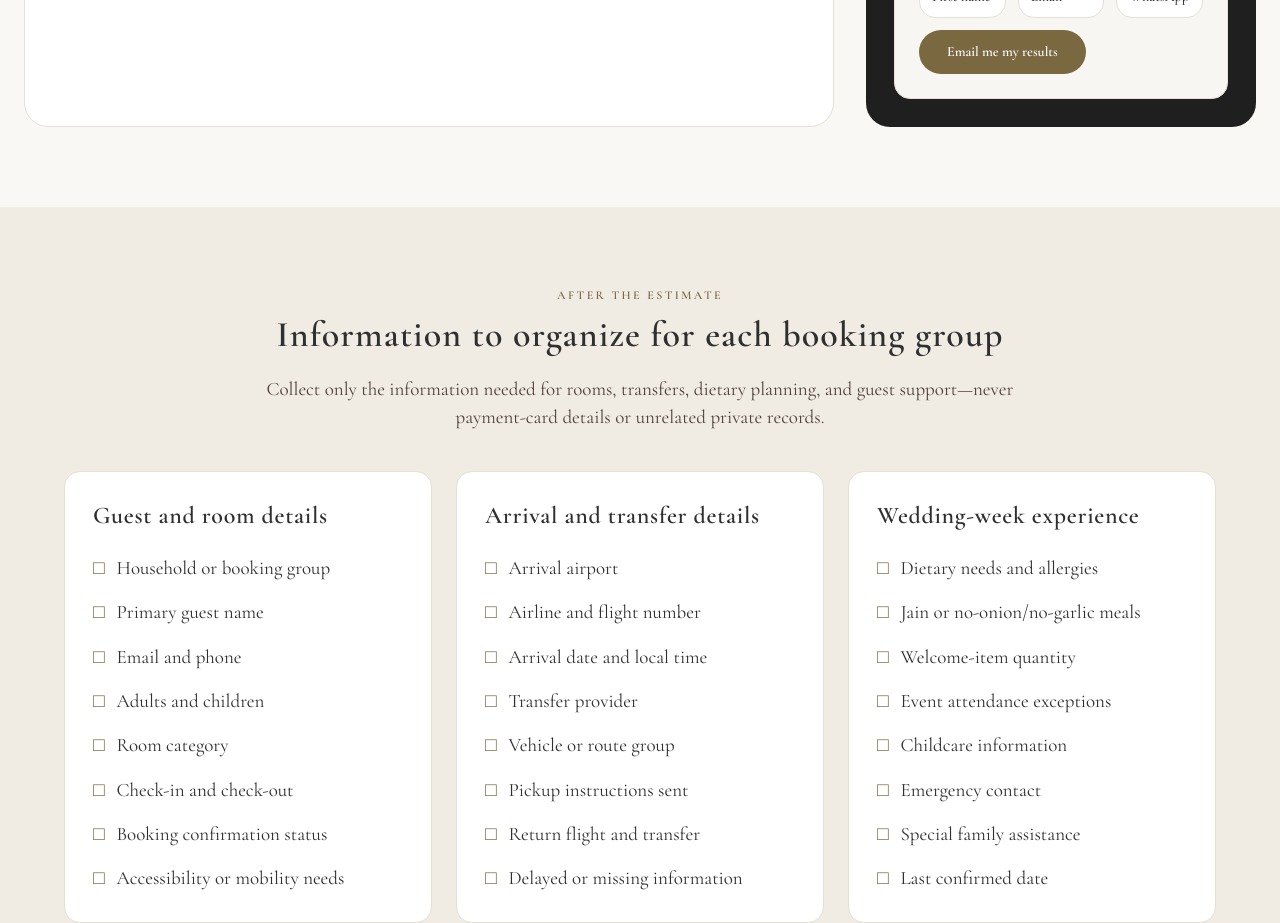
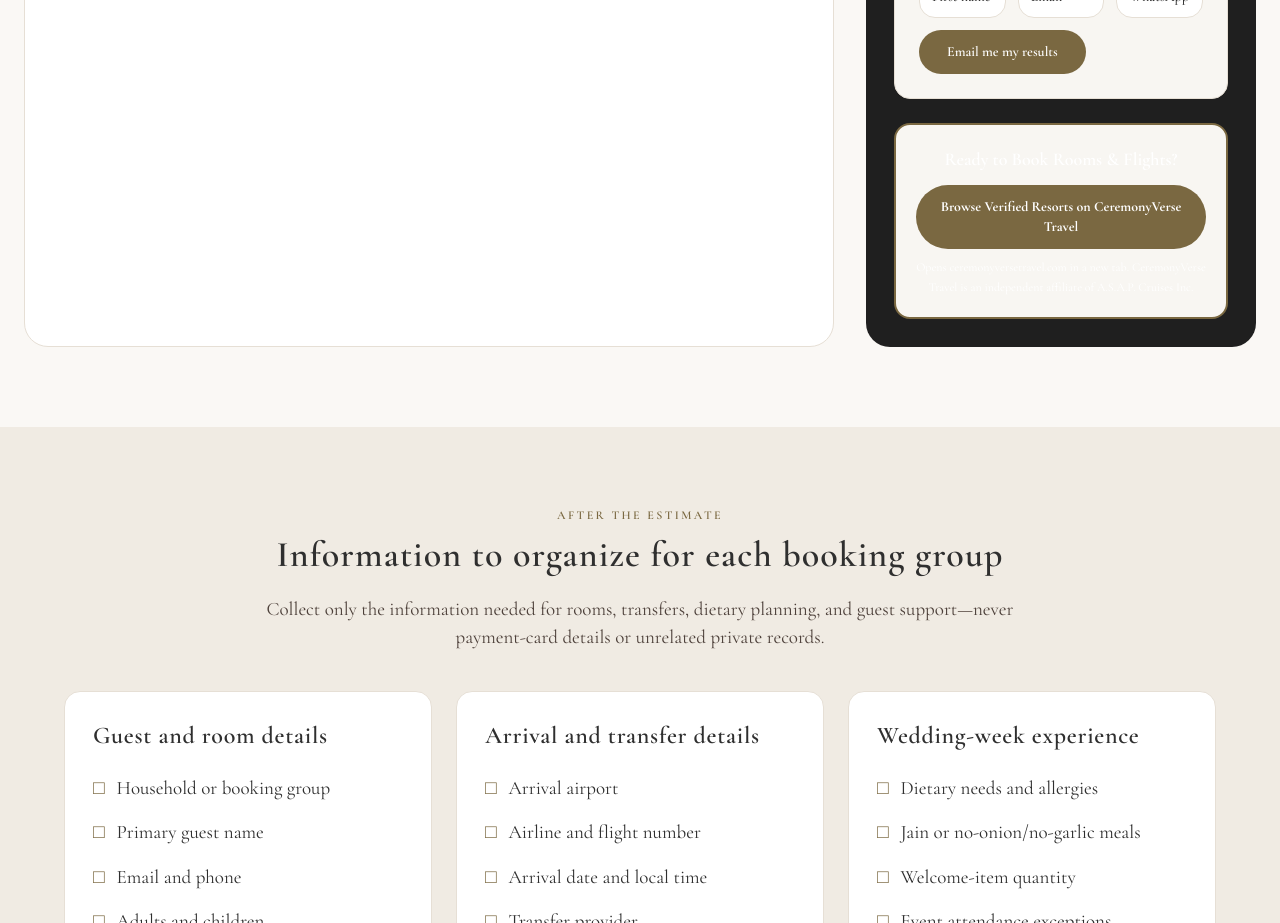
Before and after one commit to leylabernie/v0-ceremony-verse-wedding-concierge, a Next.js app: page /planning-tools/guest-logistics in a window 1280 px wide. Shown: the part 1660-2583 px from the top of the page. Built offline with nearby package versions, Linux system fonts and the light colour scheme; no server answers.

Commit message:
feat: link existing calculators to ceremonyversetravel booking portal

```diff
--- a/app/destination-decision-map/page.tsx
+++ b/app/destination-decision-map/page.tsx
@@ -1,6 +1,7 @@
 // Design intent: preserve CeremonyVerse's quiet editorial palette, serif-led hierarchy, and honest no-pressure planning guidance.
 import Link from "next/link"
 import { buildBreadcrumb, buildMetadata, JsonLd } from "@/lib/seo"
+import { TravelPortalCta } from "@/components/travel-portal-cta"
 
 export const metadata = buildMetadata({
   path: "/destination-decision-map/",
@@ -166,6 +167,8 @@ export default function DestinationDecisionMapPage() {
           <Link href="/contact/?service=mexico&from=destination-decision-map-final" className="mt-8 inline-flex rounded-full bg-[#7a6841] px-7 py-3 text-sm font-semibold text-white transition hover:bg-[#665633] focus:outline-none focus:ring-2 focus:ring-[#7a6841] focus:ring-offset-2">
             Schedule a Free 30-Minute Consultation
           </Link>
+          {/* Booking-portal CTA — dual-site engine (agents.md). */}
+          <TravelPortalCta source="destination_decision_map" className="mt-8" />
         </div>
       </section>
     </main>
--- a/app/planning-tools/budget/budget-planner-client.tsx
+++ b/app/planning-tools/budget/budget-planner-client.tsx
@@ -5,6 +5,7 @@ import { useMemo, useRef, useState } from "react"
 import { trackEvent } from "@/lib/analytics"
 import { ResortRateSelector } from "./resort-rate-selector"
 import { CalculatorLeadCapture } from "@/components/calculator-lead-capture"
+import { TravelPortalCta } from "@/components/travel-portal-cta"
 
 const costCategories = [
   { key: "resortEvents", label: "Resort wedding package, venues, food and beverage", group: "Wedding events" },
@@ -300,6 +301,8 @@ export function BudgetPlannerClient() {
             results={summary}
             className="mt-6 print:hidden"
           />
+          {/* Booking-portal CTA — dual-site engine (agents.md). */}
+          <TravelPortalCta source="destination_wedding_budget" className="mt-6 print:hidden" />
         </aside>
       </div>
     </section>
--- a/app/planning-tools/family-responsibility-map/family-map-actions.tsx
+++ b/app/planning-tools/family-responsibility-map/family-map-actions.tsx
@@ -1,6 +1,7 @@
 "use client"
 
 import { trackEvent } from "@/lib/analytics"
+import { TravelPortalCta } from "@/components/travel-portal-cta"
 
 export function FamilyMapActions() {
   const trackDownload = () => {
@@ -19,6 +20,7 @@ export function FamilyMapActions() {
   }
 
   return (
+    <>
       <div className="mt-8 flex flex-col justify-center gap-3 sm:flex-row print:hidden">
         <a
           href="/downloads/ceremonyverse-family-responsibility-map.csv"
@@ -32,5 +34,8 @@ export function FamilyMapActions() {
           Print or Save as PDF
         </button>
       </div>
+      {/* Booking-portal CTA — dual-site engine (agents.md). */}
+      <TravelPortalCta source="family_responsibility_map" className="mt-4 print:hidden" />
+    </>
   )
 }
--- a/app/planning-tools/guest-logistics/guest-logistics-client.tsx
+++ b/app/planning-tools/guest-logistics/guest-logistics-client.tsx
@@ -4,6 +4,7 @@ import Link from "next/link"
 import { useMemo, useRef, useState } from "react"
 import { trackEvent } from "@/lib/analytics"
 import { CalculatorLeadCapture } from "@/components/calculator-lead-capture"
+import { TravelPortalCta } from "@/components/travel-portal-cta"
 
 interface GuestCosts {
   guestCount: string
@@ -161,6 +162,8 @@ export function GuestLogisticsClient() {
             results={summary}
             className="mt-6 print:hidden"
           />
+          {/* Booking-portal CTA — dual-site engine (agents.md). */}
+          <TravelPortalCta source="guest_vip_cost" className="mt-6 print:hidden" />
         </aside>
       </div>
     </section>
--- a/app/planning-tools/resort-comparison/resort-comparison-client.tsx
+++ b/app/planning-tools/resort-comparison/resort-comparison-client.tsx
@@ -4,6 +4,7 @@ import Link from "next/link"
 import { useMemo, useRef, useState } from "react"
 import { trackEvent } from "@/lib/analytics"
 import { CalculatorLeadCapture } from "@/components/calculator-lead-capture"
+import { TravelPortalCta } from "@/components/travel-portal-cta"
 
 const termMetrics = [
   { key: "eventScope", label: "Event venues, hours and inclusions" },
@@ -236,6 +237,8 @@ export function ResortComparisonClient() {
           results={summaries}
           className="mt-8 print:hidden"
         />
+        {/* Booking-portal CTA — dual-site engine (agents.md). */}
+        <TravelPortalCta source="resort_quote_comparison" className="mt-8 print:hidden" />
       </div>
     </section>
   )
--- a/app/planning-tools/shipping-customs/shipping-customs-client.tsx
+++ b/app/planning-tools/shipping-customs/shipping-customs-client.tsx
@@ -4,6 +4,7 @@ import Link from "next/link"
 import { useMemo, useRef, useState } from "react"
 import { trackEvent } from "@/lib/analytics"
 import { CalculatorLeadCapture } from "@/components/calculator-lead-capture"
+import { TravelPortalCta } from "@/components/travel-portal-cta"
 
 const servicePlans = [
   { value: "0", label: "No CeremonyVerse tier selected" },
@@ -224,6 +225,8 @@ export function ShippingCustomsClient() {
             results={summary}
             className="mt-6 print:hidden"
           />
+          {/* Booking-portal CTA — dual-site engine (agents.md). */}
+          <TravelPortalCta source="shipping_customs" className="mt-6 print:hidden" />
         </aside>
       </div>
     </section>
--- a/components/ceremony-timeline-builder.tsx
+++ b/components/ceremony-timeline-builder.tsx
@@ -4,6 +4,7 @@ import Link from "next/link"
 import { useState, type FormEvent } from "react"
 import { BUDGETS, VENUES, TOOLKIT_PDF, PRIVACY_CONSENT_TEXT, PLANNING_CONSENT_TEXT, buildTimeline, timelineText, type CeremonyKind } from "@/lib/ceremony-toolkit"
 import { trackEvent } from "@/lib/analytics"
+import { TravelPortalCta } from "@/components/travel-portal-cta"
 
 const field = "mt-2 block min-h-12 w-full min-w-0 rounded-lg border border-[#b9ad9c] bg-white px-3 py-2 text-base text-[#1f1f1f] focus:outline-2 focus:outline-offset-2 focus:outline-[#7a6841]"
 const initial = { names: "", email: "", weddingDate: "", venue: VENUES[0] as string, budget: BUDGETS[0] as string, kind: "hindu" as CeremonyKind, startTime: "16:00", duration: 90, guests: 100, privacyConsent: false, planningConsent: false, website: "" }
@@ -76,6 +77,8 @@ export function CeremonyTimelineBuilder() {
         <button type="button" onClick={downloadTimeline} className="mt-3 w-full rounded-lg border border-[#344832] px-4 py-3 font-semibold text-[#344832]">Download my timeline (.txt)</button>
         <p className="mt-4 text-sm leading-6">{submitted.planningConsent ? "You opted in to planning follow-up. You can stop those emails by replying stop." : "You have not subscribed to planning emails."} No consultation is booked by downloading.</p>
         <Link href="/contact/?from=ceremony-toolkit" className="mt-4 inline-block font-semibold underline">Want help with the next decisions? Request a free consultation →</Link>
+        {/* Booking-portal CTA — dual-site engine (agents.md). */}
+        <TravelPortalCta source="ceremony_toolkit" className="mt-4" />
       </div>}
     </form>
     <section aria-labelledby="timeline-preview-title" className="min-w-0 rounded-2xl bg-[#f2ece2] p-5 sm:p-8">
--- /dev/null
+++ b/components/travel-portal-cta.tsx
@@ -0,0 +1,30 @@
+"use client"
+
+import { trackEvent } from "@/lib/analytics"
+
+/**
+ * Booking-portal CTA shown in the final results/output area of the planning
+ * calculators and map tools — part of the dual-site engine in agents.md:
+ * planning tools stay on ceremonyverse.com, direct bookings route to the
+ * CeremonyVerse Travel portal. Because this unit promotes booking travel, it
+ * carries the required host-agency disclosure line.
+ */
+export function TravelPortalCta({ source, className = "" }: { source: string; className?: string }) {
+  return (
+    <div className={`rounded-2xl border-2 border-[#7a6841] bg-[#f8f6f2] p-5 text-center ${className}`.trim()}>
+      <p className="font-serif text-lg font-semibold text-[#7a6841]">Ready to Book Rooms &amp; Flights?</p>
+      <a
+        href="https://ceremonyversetravel.com"
+        target="_blank"
+        rel="noopener noreferrer"
+        onClick={() => trackEvent("calculator_cta_click", { calculator_name: source, next_step: "travel_portal" })}
+        className="mt-3 inline-flex w-full items-center justify-center rounded-full bg-[#7a6841] px-5 py-3 text-sm font-bold text-white transition hover:bg-[#5e4a40]"
+      >
+        Browse Verified Resorts on CeremonyVerse Travel
+      </a>
+      <p className="mt-2 text-xs leading-5 text-[#5e4a40]">
+        Opens ceremonyversetravel.com in a new tab. CeremonyVerse Travel is an independent affiliate of A.S.A.P. Cruises Inc.
+      </p>
+    </div>
+  )
+}
```
Lines whose indentation alone changed are shown as unchanged.
